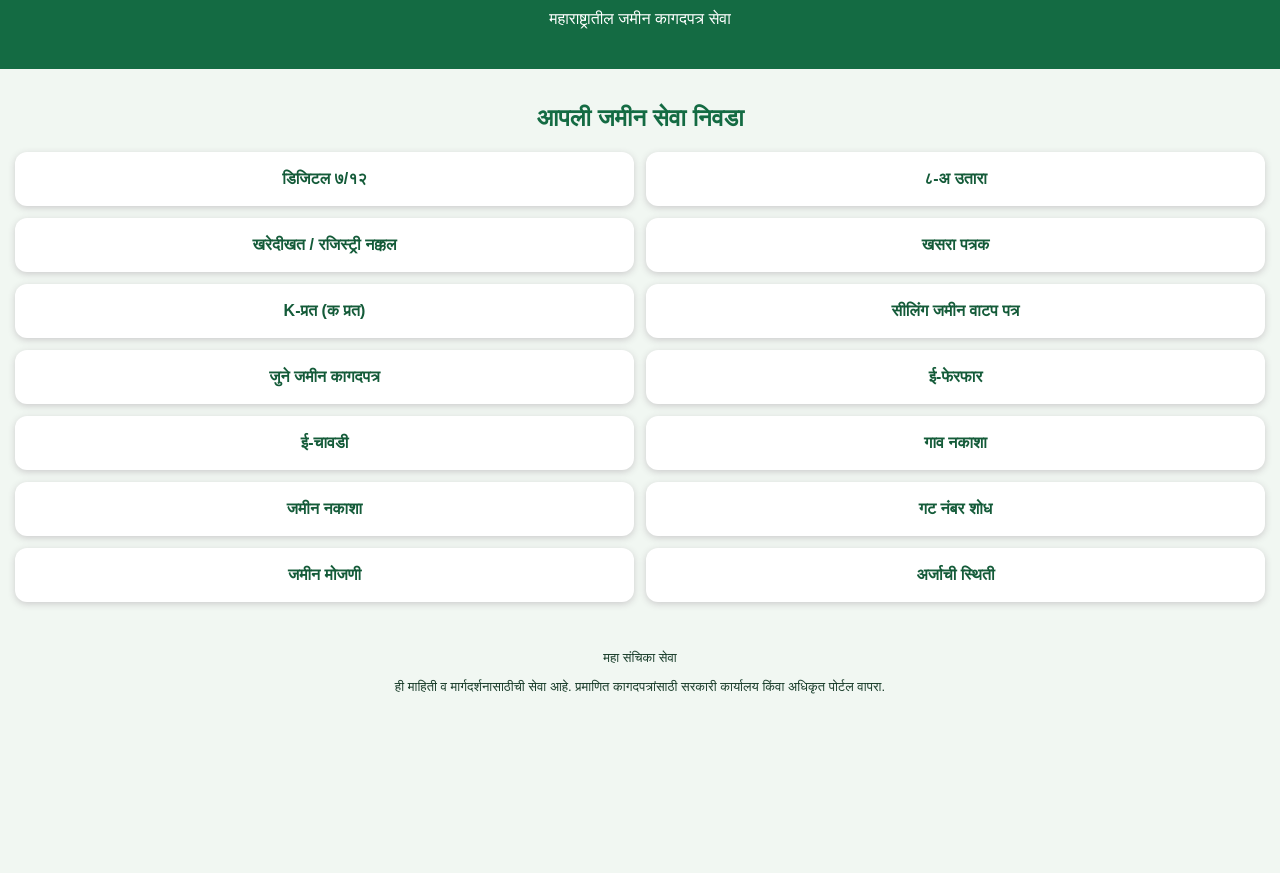
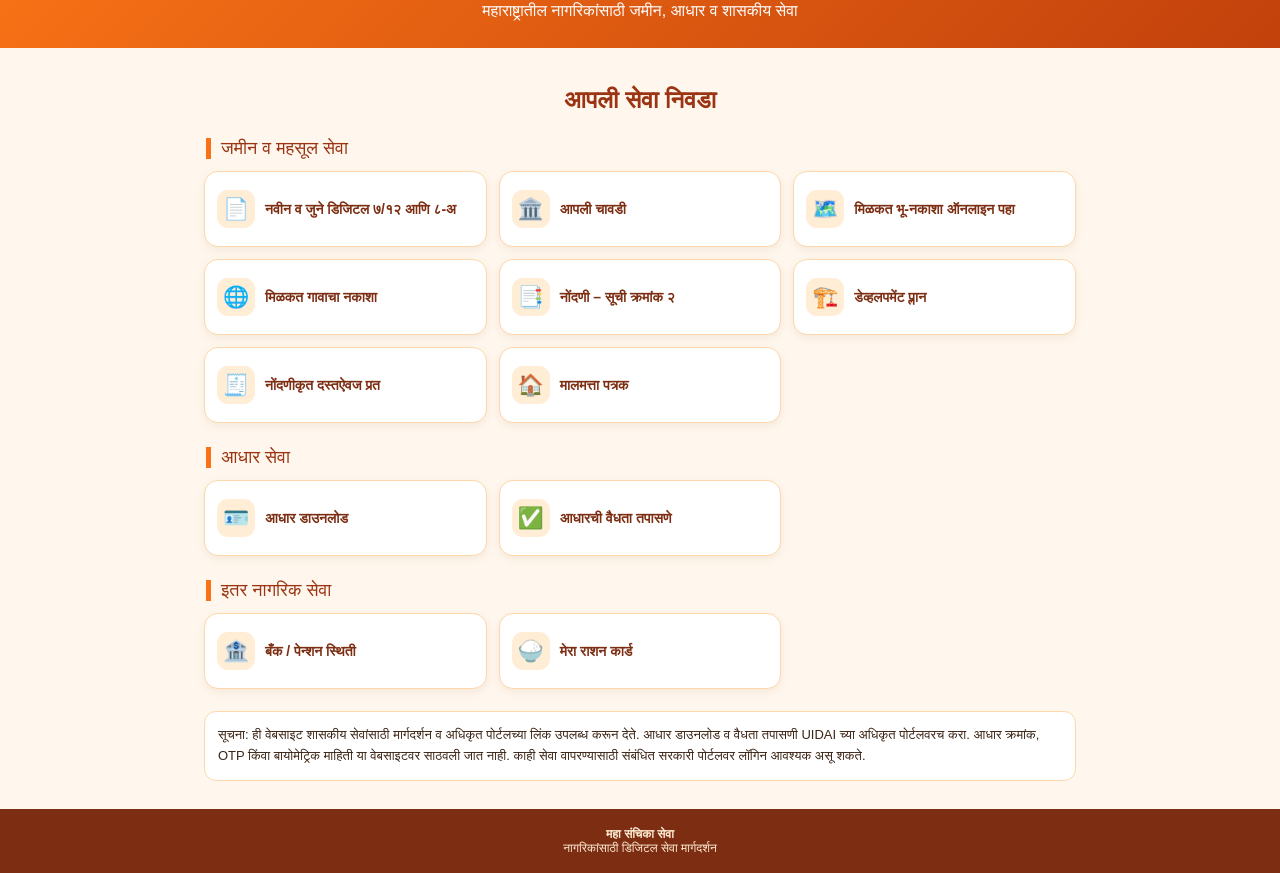
Before and after one commit to 9028035868/Maha-jaminseva, a plain HTML site: page index.html in a window 1280 px wide. Shown: the part 67-940 px from the top of the page. Before the commit the page ends 800 px from the top, so only its background shows below. Drawn offline with Linux system fonts and the light colour scheme.

Commit message:
Add files via upload

```diff
--- a/index.html
+++ b/index.html
@@ -1,51 +1,59 @@
-
 <!DOCTYPE html>
 <html lang="mr">
 <head>
 <meta charset="UTF-8">
 <meta name="viewport" content="width=device-width, initial-scale=1.0">
+<meta name="theme-color" content="#f97316">
 <title>महा संचिका सेवा</title>
 <style>
-body{margin:0;font-family:Arial,sans-serif;background:#f1f7f2;color:#173b28}
-header{background:#146b43;color:white;text-align:center;padding:25px 10px}
-h1{margin:5px;font-size:27px}
-main{padding:15px}
-h2{text-align:center;color:#146b43}
-.grid{display:grid;grid-template-columns:1fr 1fr;gap:12px}
-a{background:white;padding:18px 8px;text-align:center;
-border-radius:12px;text-decoration:none;color:#145b39;
-font-weight:bold;box-shadow:0 2px 7px #ccc}
-a:active{background:#d9f0df}
-footer{text-align:center;padding:20px;font-size:13px}
+*{box-sizing:border-box}
+body{margin:0;font-family:Arial,sans-serif;background:#fff7ed;color:#3b2415}
+header{background:linear-gradient(135deg,#f97316,#c2410c);color:white;text-align:center;padding:28px 14px}
+header h1{margin:0;font-size:28px}
+header p{margin:8px 0 0}
+main{max-width:900px;margin:auto;padding:18px 14px 28px}
+h2{text-align:center;color:#9a3412}
+.section-title{color:#9a3412;font-size:18px;margin:24px 2px 12px;border-left:5px solid #f97316;padding-left:10px}
+.grid{display:grid;grid-template-columns:repeat(2,minmax(0,1fr));gap:12px}
+.service{display:flex;align-items:center;gap:10px;min-height:76px;background:#fff;border:1px solid #fed7aa;border-radius:14px;padding:14px 12px;text-decoration:none;color:#7c2d12;font-weight:bold;box-shadow:0 3px 10px #7c2d1214}
+.service:active{background:#ffedd5}
+.icon{width:38px;height:38px;flex:0 0 38px;border-radius:11px;background:#ffedd5;display:grid;place-items:center;font-size:21px}
+.name{font-size:14px;line-height:1.45}
+.note{background:#fff;border:1px solid #fed7aa;border-radius:12px;padding:13px;margin-top:22px;font-size:13px;line-height:1.6}
+footer{text-align:center;padding:18px 12px;background:#7c2d12;color:#ffedd5;font-size:12px}
+@media(min-width:650px){.grid{grid-template-columns:repeat(3,minmax(0,1fr))}}
 </style>
 </head>
 <body>
 <header>
 <h1>महा संचिका सेवा</h1>
-<p>महाराष्ट्रातील जमीन कागदपत्र सेवा</p>
+<p>महाराष्ट्रातील नागरिकांसाठी जमीन, आधार व शासकीय सेवा</p>
 </header>
 <main>
-<h2>आपली जमीन सेवा निवडा</h2>
+<h2>आपली सेवा निवडा</h2>
+<div class="section-title">जमीन व महसूल सेवा</div>
 <div class="grid">
-<a href="https://mahabhumi.gov.in/">डिजिटल ७/१२</a>
-<a href="https://mahabhumi.gov.in/">८-अ उतारा</a>
-<a href="https://igrmaharashtra.gov.in/">खरेदीखत / रजिस्ट्री नक्कल</a>
-<a href="https://mahabhumi.gov.in/">खसरा पत्रक</a>
-<a href="https://mahabhumi.gov.in/">K-प्रत (क प्रत)</a>
-<a href="https://mahabhumi.gov.in/">सीलिंग जमीन वाटप पत्र</a>
-<a href="https://mahabhumi.gov.in/">जुने जमीन कागदपत्र</a>
-<a href="https://mahabhumi.gov.in/">ई-फेरफार</a>
-<a href="https://mahabhumi.gov.in/">ई-चावडी</a>
-<a href="https://mahabhunakasha.mahabhumi.gov.in/">गाव नकाशा</a>
-<a href="https://mahabhunakasha.mahabhumi.gov.in/">जमीन नकाशा</a>
-<a href="https://mahabhumi.gov.in/">गट नंबर शोध</a>
-<a href="https://mahabhumi.gov.in/">जमीन मोजणी</a>
-<a href="https://mahabhumi.gov.in/">अर्जाची स्थिती</a>
+<a class="service" href="https://mahabhumi.gov.in/" target="_blank" rel="noopener"><span class="icon">📄</span><span class="name">नवीन व जुने डिजिटल ७/१२ आणि ८-अ</span></a>
+<a class="service" href="https://aaplichawdi.mahabhumi.gov.in/" target="_blank" rel="noopener"><span class="icon">🏛️</span><span class="name">आपली चावडी</span></a>
+<a class="service" href="https://mahabhunakasha.mahabhumi.gov.in/" target="_blank" rel="noopener"><span class="icon">🗺️</span><span class="name">मिळकत भू-नकाशा ऑनलाइन पहा</span></a>
+<a class="service" href="https://mahabhunakasha.mahabhumi.gov.in/" target="_blank" rel="noopener"><span class="icon">🌐</span><span class="name">मिळकत गावाचा नकाशा</span></a>
+<a class="service" href="https://igrmaharashtra.gov.in/" target="_blank" rel="noopener"><span class="icon">📑</span><span class="name">नोंदणी – सूची क्रमांक २</span></a>
+<a class="service" href="https://dtp.maharashtra.gov.in/" target="_blank" rel="noopener"><span class="icon">🏗️</span><span class="name">डेव्हलपमेंट प्लान</span></a>
+<a class="service" href="https://igrmaharashtra.gov.in/" target="_blank" rel="noopener"><span class="icon">🧾</span><span class="name">नोंदणीकृत दस्तऐवज प्रत</span></a>
+<a class="service" href="https://mahabhumi.gov.in/" target="_blank" rel="noopener"><span class="icon">🏠</span><span class="name">मालमत्ता पत्रक</span></a>
 </div>
+<div class="section-title">आधार सेवा</div>
+<div class="grid">
+<a class="service" href="https://myaadhaar.uidai.gov.in/" target="_blank" rel="noopener"><span class="icon">🪪</span><span class="name">आधार डाउनलोड</span></a>
+<a class="service" href="https://myaadhaar.uidai.gov.in/verifyAadhaar" target="_blank" rel="noopener"><span class="icon">✅</span><span class="name">आधारची वैधता तपासणे</span></a>
+</div>
+<div class="section-title">इतर नागरिक सेवा</div>
+<div class="grid">
+<a class="service" href="https://pensionersportal.gov.in/" target="_blank" rel="noopener"><span class="icon">🏦</span><span class="name">बँक / पेन्शन स्थिती</span></a>
+<a class="service" href="https://mahafood.gov.in/" target="_blank" rel="noopener"><span class="icon">🍚</span><span class="name">मेरा राशन कार्ड</span></a>
+</div>
+<div class="note">सूचना: ही वेबसाइट शासकीय सेवांसाठी मार्गदर्शन व अधिकृत पोर्टलच्या लिंक उपलब्ध करून देते. आधार डाउनलोड व वैधता तपासणी UIDAI च्या अधिकृत पोर्टलवरच करा. आधार क्रमांक, OTP किंवा बायोमेट्रिक माहिती या वेबसाइटवर साठवली जात नाही. काही सेवा वापरण्यासाठी संबंधित सरकारी पोर्टलवर लॉगिन आवश्यक असू शकते.</div>
 </main>
-<footer>
-<p>महा संचिका सेवा</p>
-<p>ही माहिती व मार्गदर्शनासाठीची सेवा आहे. प्रमाणित कागदपत्रांसाठी सरकारी कार्यालय किंवा अधिकृत पोर्टल वापरा.</p>
-</footer>
+<footer><strong>महा संचिका सेवा</strong><br>नागरिकांसाठी डिजिटल सेवा मार्गदर्शन</footer>
 </body>
 </html>
```
